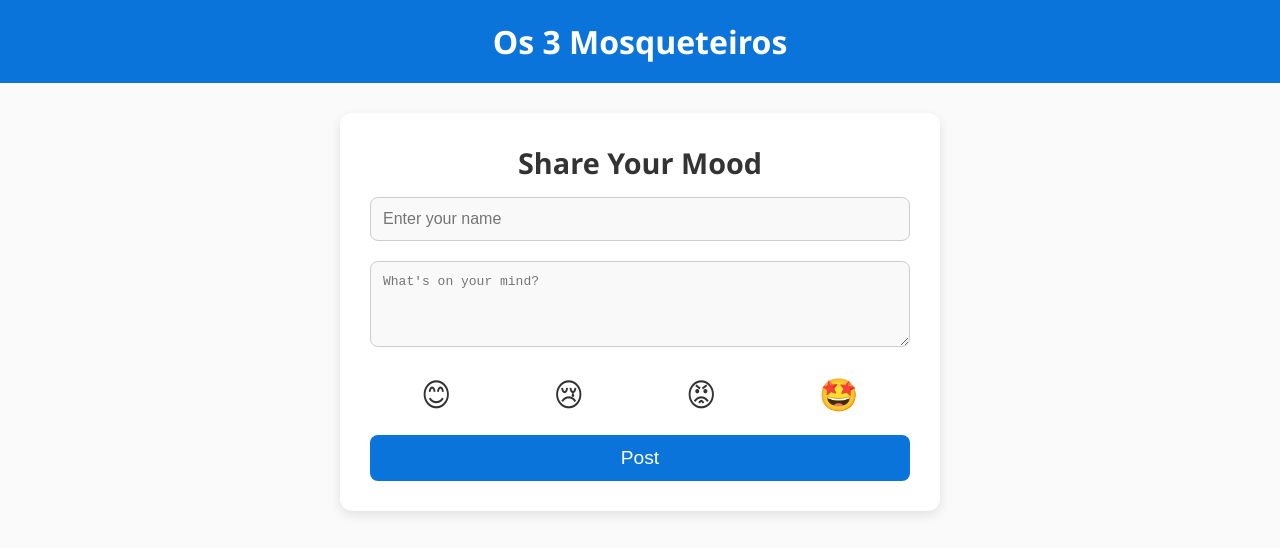
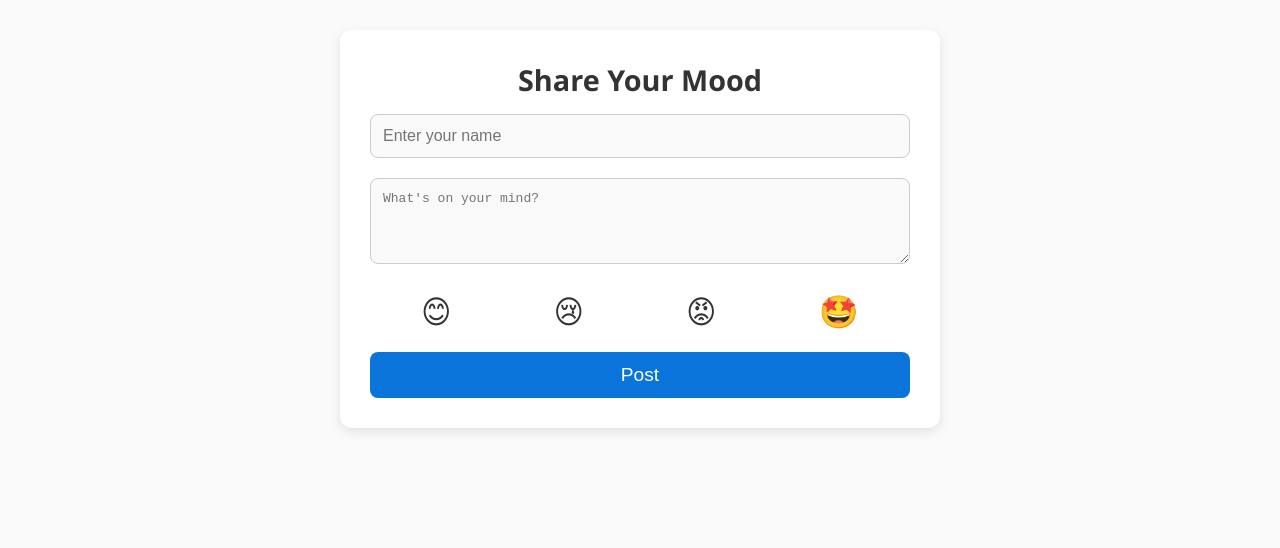
Before and after one commit to Rarafaza5/os3mosqueteiros, a plain HTML site: page index.html in a window 1280 px wide. Drawn offline with Linux system fonts and the light colour scheme; no server answers.

Commit message:
Update index.html

```diff
--- a/index.html
+++ b/index.html
@@ -184,9 +184,7 @@
   </style>
 </head>
 <body>
-  <header>
-    Os 3 Mosqueteiros
-  </header>
+
 
   <!-- Formulário de Post -->
   <div class="form-container">
```
